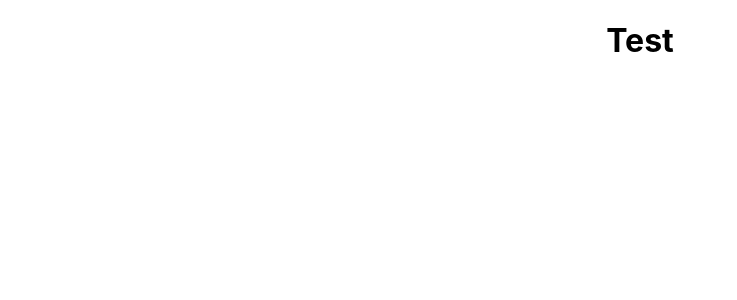
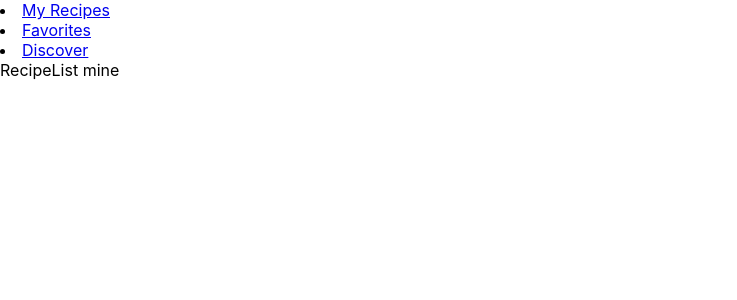
Before and after one commit to chang2000/cs5610-p3-PocketRecipe, a React (Create React App) app in the folder frontend/: page /mine in a window 1280 px wide. Shown: the top 300 px of the page, without its empty margins (0-737 px from the left). Built offline with nearby package versions, Linux system fonts and the light colour scheme.

Commit message:
add basic router logic

```diff
--- a/frontend/package.json
+++ b/frontend/package.json
@@ -3,9 +3,13 @@
   "version": "1.0.0",
   "private": true,
   "dependencies": {
+    "localforage": "^1.10.0",
+    "match-sorter": "^6.3.1",
     "react": "^18.2.0",
     "react-dom": "^18.2.0",
+    "react-router-dom": "^6.4.3",
     "react-scripts": "5.0.1",
+    "sort-by": "^1.2.0",
     "web-vitals": "^2.1.4"
   },
   "scripts": {
--- a/frontend/src/App.css
+++ b/frontend/src/App.css
@@ -1,38 +1,2 @@
 .App {
-  text-align: center;
 }
-
-.App-logo {
-  height: 40vmin;
-  pointer-events: none;
-}
-
-@media (prefers-reduced-motion: no-preference) {
-  .App-logo {
-    animation: App-logo-spin infinite 20s linear;
-  }
-}
-
-.App-header {
-  background-color: #282c34;
-  min-height: 100vh;
-  display: flex;
-  flex-direction: column;
-  align-items: center;
-  justify-content: center;
-  font-size: calc(10px + 2vmin);
-  color: white;
-}
-
-.App-link {
-  color: #61dafb;
-}
-
-@keyframes App-logo-spin {
-  from {
-    transform: rotate(0deg);
-  }
-  to {
-    transform: rotate(360deg);
-  }
-}
--- a/frontend/src/App.js
+++ /dev/null
@@ -1,11 +0,0 @@
-import './App.css';
-
-function App() {
-  return (
-    <div className="App">
-      <h1>Test</h1>
-    </div>
-  );
-}
-
-export default App;
--- /dev/null
+++ b/frontend/src/App.jsx
@@ -0,0 +1,52 @@
+import './App.css';
+import { createBrowserRouter, RouterProvider } from 'react-router-dom'
+import Root from './routes/Root';
+import ErrorPage from './ErrorPage';
+import RecipeList from './RecipeList';
+
+const router = createBrowserRouter([
+  {
+    path: "/",
+    element: <Root />,
+    errorElement: <ErrorPage />,
+    children: [
+      {
+        path: "mine",
+        element: <RecipeList type="mine" />
+      },
+      {
+        path: "mine/:id",
+        element: <RecipeList />
+      },
+
+      {
+        path: "fav",
+        element: <RecipeList type="fav" />
+      },
+
+      {
+        path: "fav/:id",
+        element: <RecipeList />
+      },
+
+      {
+        path: "discover",
+        element: <RecipeList type="discover" />
+      },
+
+      {
+        path: "discover/:id",
+        element: <RecipeList />
+      },
+    ]
+  }
+])
+function App() {
+  return (
+    <div className="App">
+      <RouterProvider router={router} />
+    </div>
+  );
+}
+
+export default App;
--- /dev/null
+++ b/frontend/src/ErrorPage.jsx
@@ -0,0 +1,16 @@
+import { useRouteError } from "react-router-dom";
+
+export default function ErrorPage() {
+  const error = useRouteError();
+  console.error(error);
+
+  return (
+    <div id="error-page">
+      <h1>Oops!</h1>
+      <p>Sorry, an unexpected error has occurred.</p>
+      <p>
+        <i>{error.statusText || error.message}</i>
+      </p>
+    </div>
+  );
+}
--- /dev/null
+++ b/frontend/src/RecipeList.jsx
@@ -0,0 +1,20 @@
+import React, { useState } from 'react'
+
+function RecipeList(props) {
+  const type = props.type
+  const [recipes, setRecipes] = useState([])
+  /**
+   * TODO
+   * Design a recipe object here
+   * set a recipe as state
+   * fetch the list while useEffect()=>{, []}  // page loading
+   * Automatically render the the first recipe it found
+   *
+   */
+  return (
+    // also create a bunch of Link here
+    <div>{`RecipeList ${type}`}</div>
+  )
+}
+
+export default RecipeList
--- /dev/null
+++ b/frontend/src/routes/Root.jsx
@@ -0,0 +1,33 @@
+import React from 'react'
+import { Link, Outlet } from 'react-router-dom'
+
+function Root() {
+  return (
+    <div>
+      <div id='category-bar'>
+        <nav>
+          <li>
+            <Link to={`mine`}>My Recipes</Link>
+          </li>
+
+          <li>
+            <Link to={`fav`}>Favorites</Link>
+          </li>
+
+          <li>
+            <Link to={`discover`}>Discover</Link>
+          </li>
+
+
+        </nav>
+      </div>
+
+      <div id="detail">
+        <Outlet />
+      </div>
+
+    </div >
+  )
+}
+
+export default Root
```
Also changed, not shown: frontend/src/RecipeDetail.jsx (added, +9 -0 lines), frontend/src/RecipeEdit.jsx (added, +9 -0 lines), 1 other file (tests, documents, lock files or other folders).
